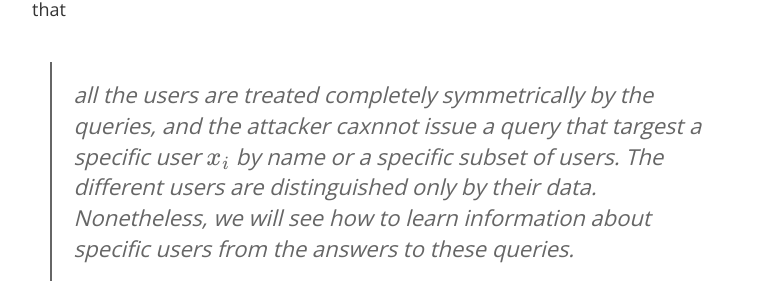
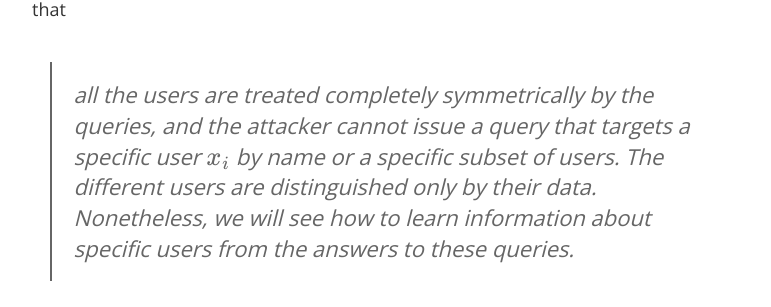
Before and after one commit to differentialprivacy/differentialprivacy, a Jekyll site: the page built from _posts/2020-10-21-reconstruction-theory.md, in a window 1280 px wide and 900 px high, scrolled down 2433 px. Shown: the part 181-488 px from the top of the window, without its empty margins (248-1019 px from the left). Built offline with Jekyll 4.4.1, drawn with Linux system fonts in a browser that asks for light colours; comment, search, counter and statistics services are not loaded.

Commit message:
Update 2020-10-21-reconstruction-theory.md
Fixed typos.

```diff
--- a/_posts/2020-10-21-reconstruction-theory.md
+++ b/_posts/2020-10-21-reconstruction-theory.md
@@ -72,7 +72,7 @@ Our goal is to understand whether asking aggregate queries defined by the prior
 \query(\ds) = \sum_{j=1}^{\dsize} \queryfunc(\pbs_j) \cdot \sb_j.
 \\]
 This is a good time to make one absolutely crucial point about this model, which is that
->all the users are treated completely symmetrically by the queries, and the attacker caxnnot issue a query that targest a specific user \\\(x_i\\\) by name or a specific subset of users.  The different users are distinguished only by their data.  Nonetheless, we will see how to learn information about specific users from the answers to these queries.
+>all the users are treated completely symmetrically by the queries, and the attacker cannot issue a query that targets a specific user \\\(x_i\\\) by name or a specific subset of users.  The different users are distinguished only by their data.  Nonetheless, we will see how to learn information about specific users from the answers to these queries.
 
 Returning to our example with binary attributes, consider the very natural set of queries that asks for the inner product of the secret bits with each attribute in the prior information, which is a measure of the correlation between these two attributes.  Then each query takes the form \\\(\query_i(\ds) = \sum_{j=1}^{n} \pbs_{j,i} \cdot \sb_{j}\\\).
 
```
